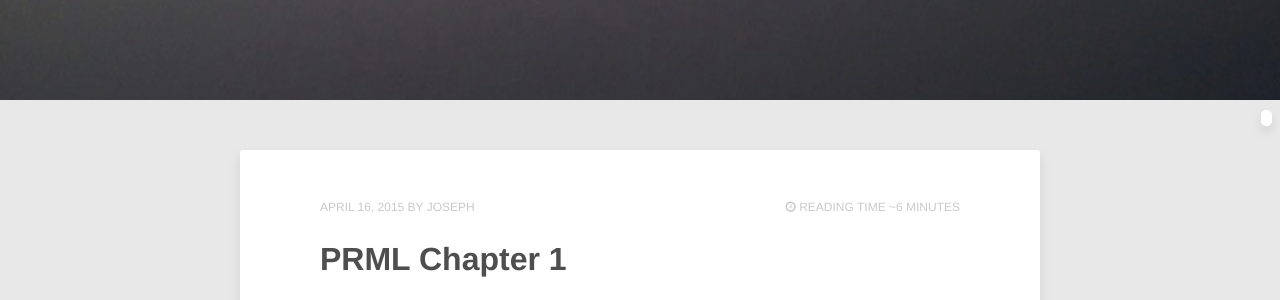
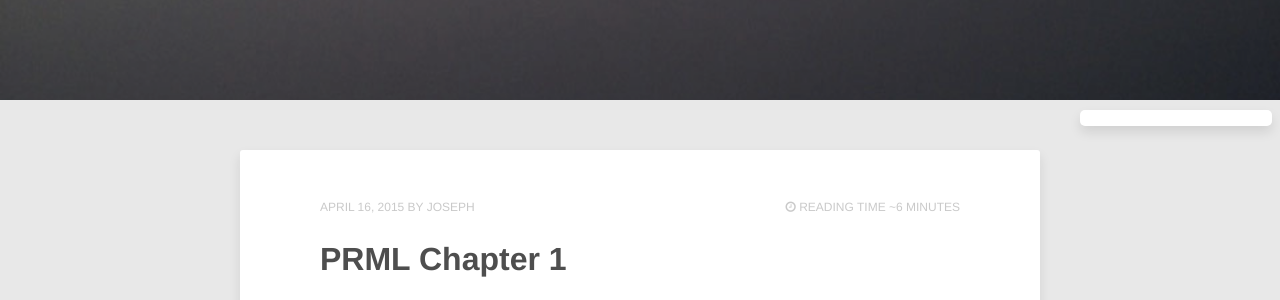
Before and after one commit to jinntrance/blog, a Jekyll site: the page built from index.html, in a window 1280 px wide. Shown: the part 300-600 px from the top of the page. Built offline with Jekyll 4.4.1, drawn with Linux system fonts in a browser that asks for light colours; the list of posts is cut into pages by our own code.

Commit message:
adjust the headers index

```diff
--- a/assets/css/main.scss
+++ b/assets/css/main.scss
@@ -54,6 +54,7 @@ pre.highlight{
   right: 0.5em;
   top: 50%;
   max-width: 20%;
+  min-width: 15%;
   margin-top: -2.5em;
   padding-right: 0.7em;
   white-space: nowrap;
```
